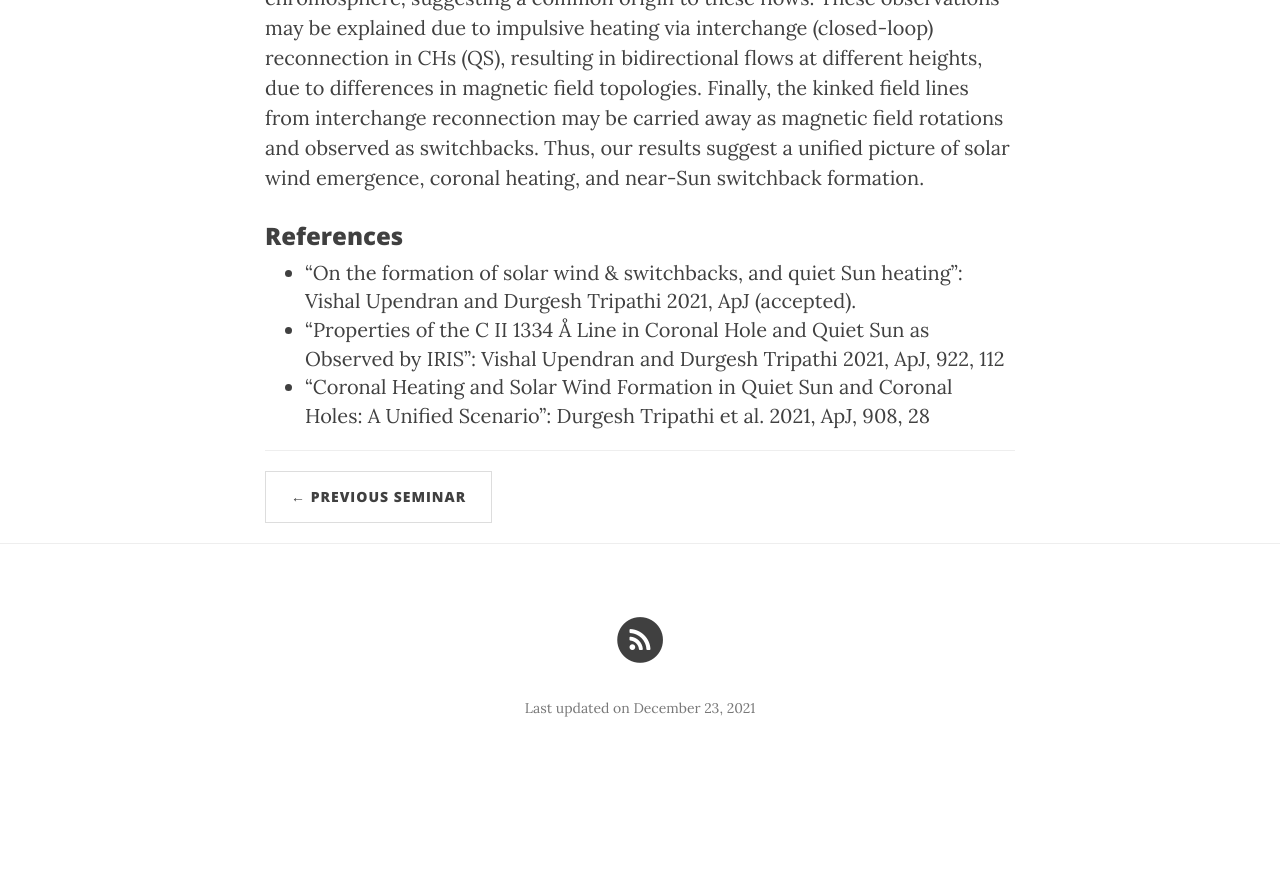
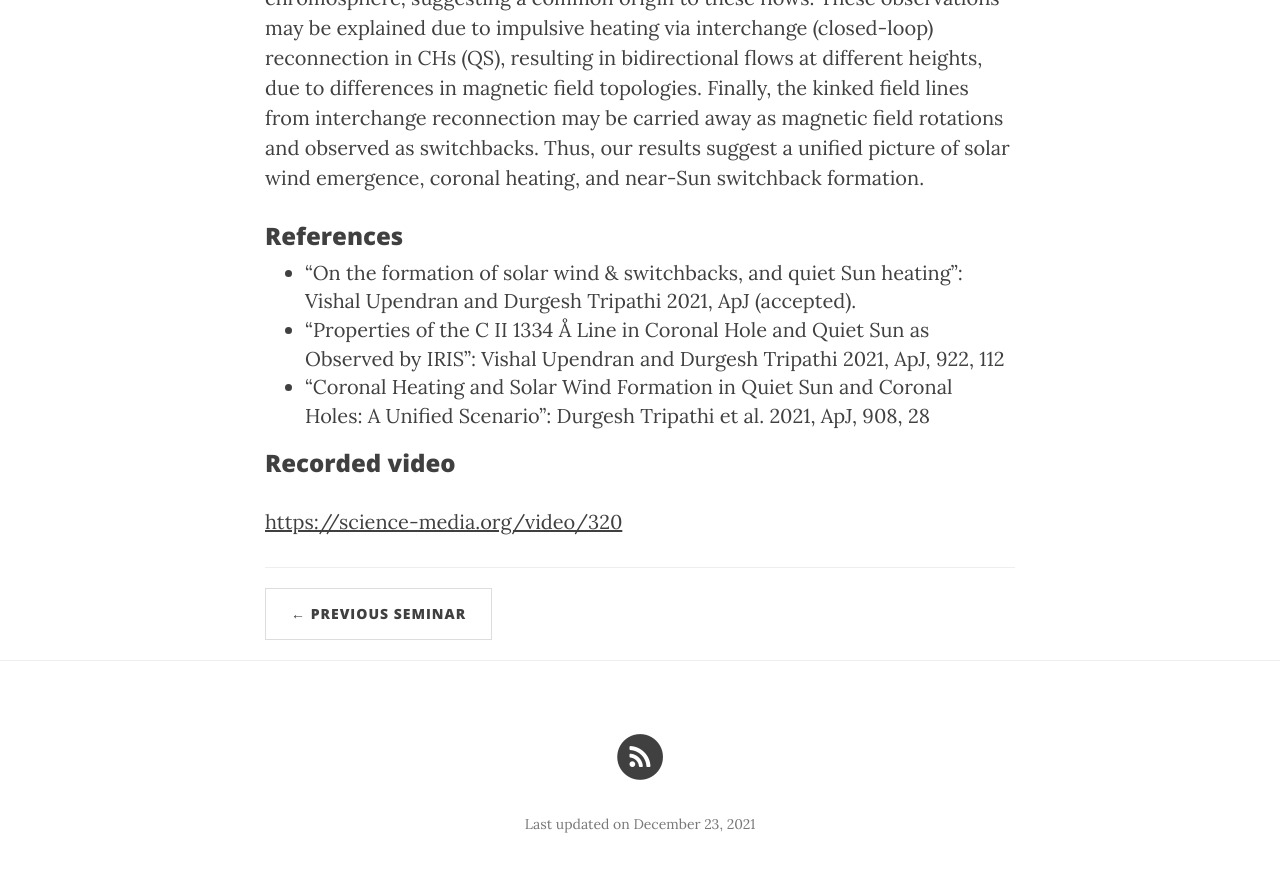
Before and after one commit to ITA-Solar/espos, a Jekyll site: the page built from _posts/2021-12-16-Upendran.md, in a window 1280 px wide and 900 px high, scrolled down 1156 px. Shown: the top 872 px of the window. Built offline with Jekyll 4.4.1, drawn with Linux system fonts in a browser that asks for light colours; nearby versions of some CDN libraries; before the commit the page ends 1940 px from its top, so only the background shows below that.

Commit message:
Update 2021-12-16-Upendran.md

```diff
--- a/_posts/2021-12-16-Upendran.md
+++ b/_posts/2021-12-16-Upendran.md
@@ -15,3 +15,7 @@ The solar coronal heating in quiet Sun (QS) and coronal holes (CH), including so
 * "On the formation of solar wind & switchbacks, and quiet Sun heating": Vishal Upendran and Durgesh Tripathi 2021, ApJ (accepted).
 * "Properties of the C II 1334 Å Line in Coronal Hole and Quiet Sun as Observed by IRIS": Vishal Upendran and Durgesh Tripathi 2021, ApJ, 922, 112
 * "Coronal Heating and Solar Wind Formation in Quiet Sun and Coronal Holes: A Unified Scenario": Durgesh Tripathi et al. 2021, ApJ, 908, 28
+
+### Recorded video
+
+[https://science-media.org/video/320](https://science-media.org/video/320)
```
